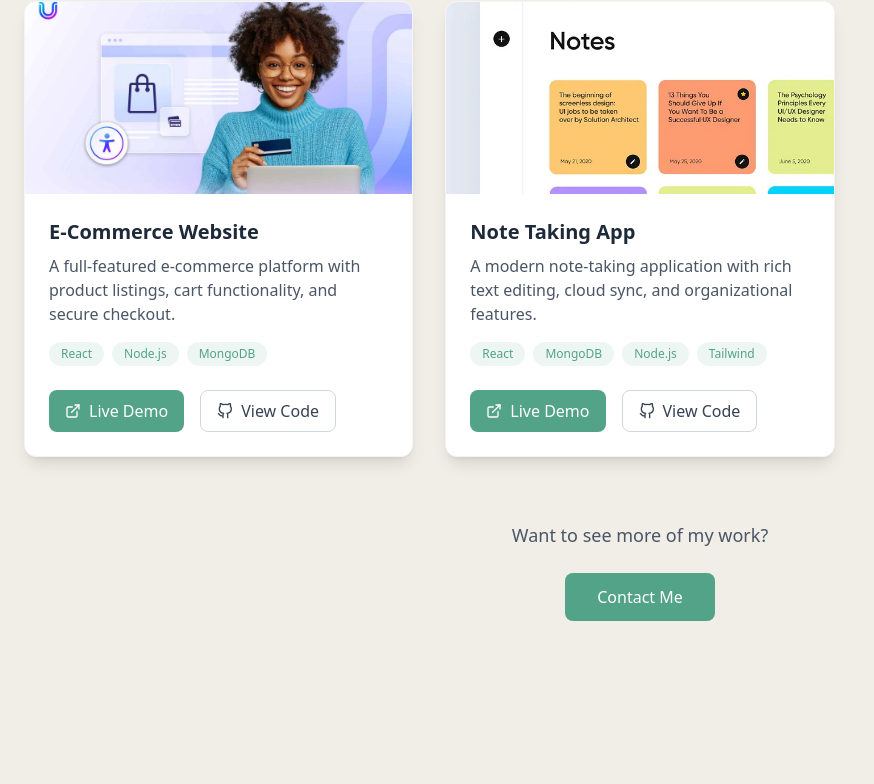
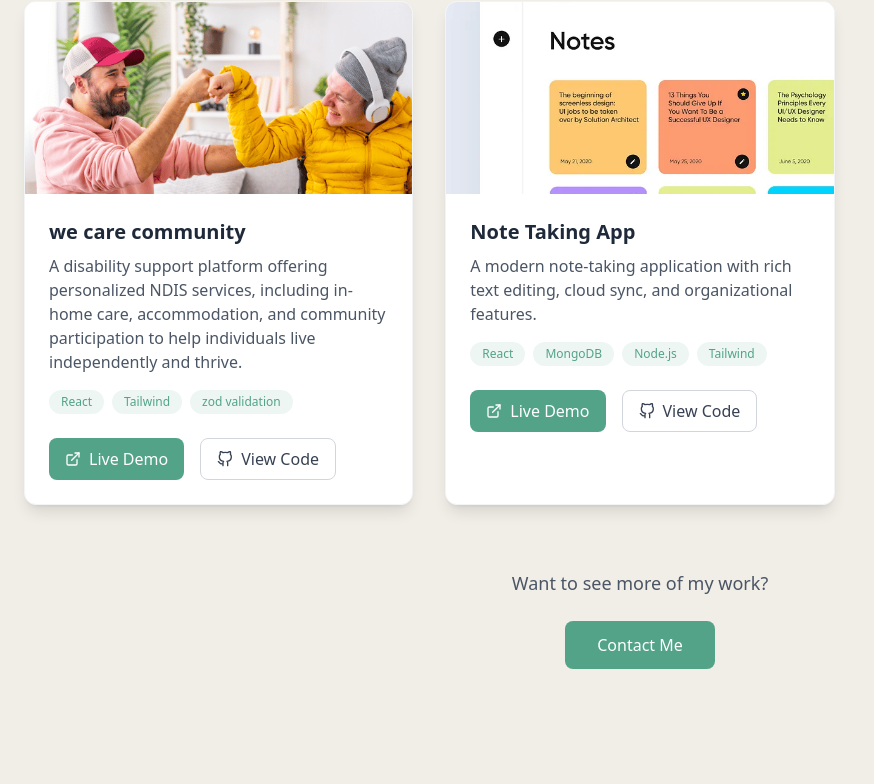
Before and after one commit to LalitSingh9933/PortfolioWebsite, a React (Vite) app: page / in a window 1280 px wide. Shown: the part 3037-3821 px from the top of the page, without its empty margins (0-874 px from the left). Built offline with nearby package versions, Linux system fonts and the light colour scheme.

Commit message:
update we care community project

```diff
--- a/src/components/Project.jsx
+++ b/src/components/Project.jsx
@@ -1,17 +1,17 @@
 import { motion } from 'framer-motion';
 import { FiExternalLink, FiGithub } from 'react-icons/fi';
-import ecommerce from '../assets/e-commerce.jpg'
+import services from '../assets/services.png'
 import note from '../assets/note.webp'
 
 const Project = () => {
   const projects = [
     {
-      title: "E-Commerce Website",
-      description: "A full-featured e-commerce platform with product listings, cart functionality, and secure checkout.",
-      tags: ["React", "Node.js", "MongoDB"],
-      liveUrl: "#",
-      codeUrl: "#",
-      image: ecommerce
+      title: "we care community",
+      description: "A disability support platform offering personalized NDIS services, including in-home care, accommodation, and community participation to help individuals live independently and thrive.",
+      tags: ["React", "Tailwind" ,"zod validation" ],
+      liveUrl: "https://www.wecarecommunity.com.au/",
+      codeUrl: "https://github.com/LalitSingh9933/WeCarecommunity/tree/main/WeCareCommunity",
+      image: services
     },
     {
        title: "Note Taking App",
```
Also changed, not shown: src/assets/services.png (added).
